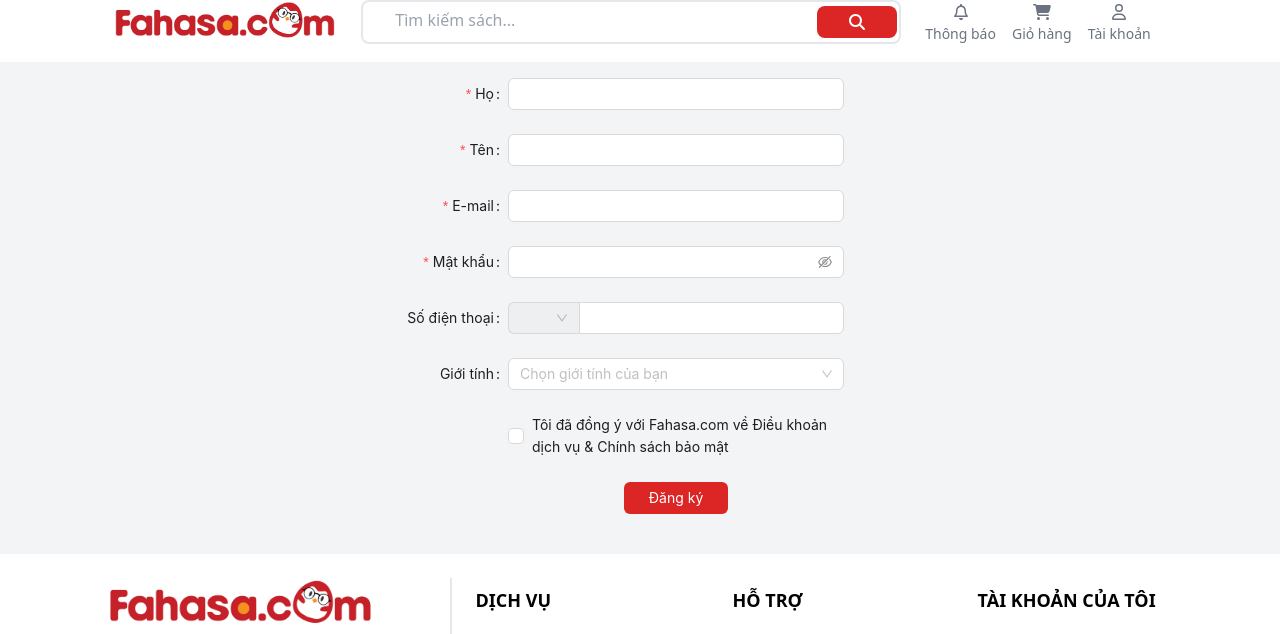
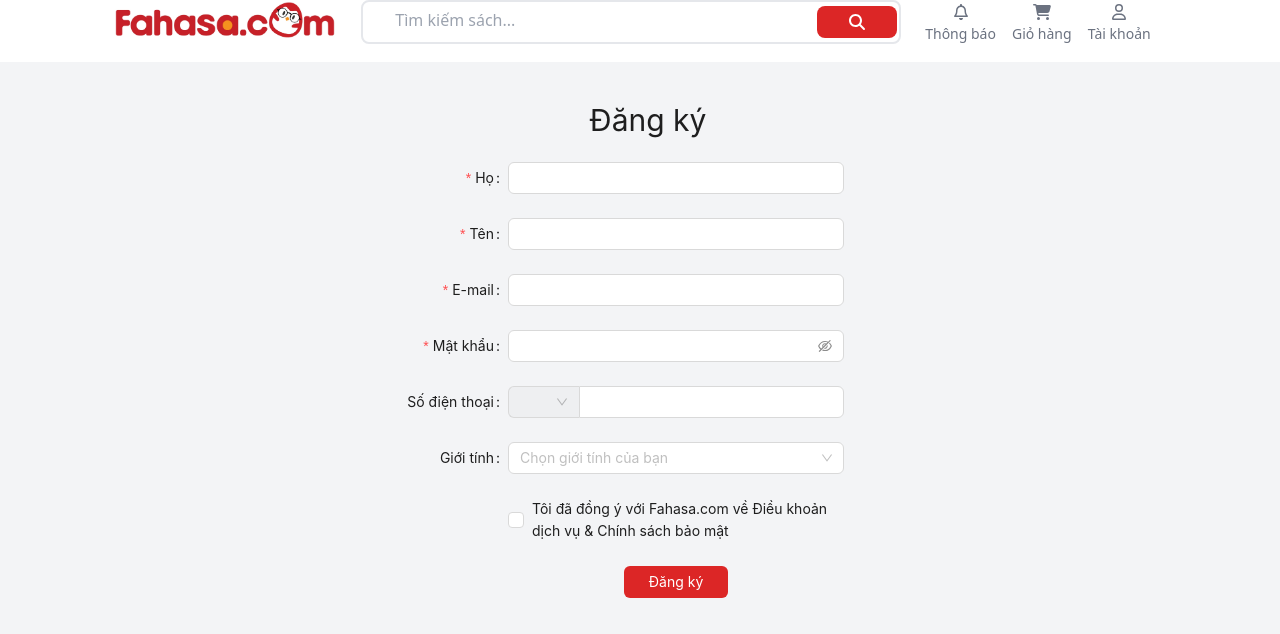
Before and after one commit to Book-Store-Project-App-Web/book-store-front-end, a React (Vite) app: page /register in a window 1280 px wide. Shown: the part 318-952 px from the top of the page. Built offline with nearby package versions, Linux system fonts and the light colour scheme.

Commit message:
handle_callAPI_login_signup_and_create_react-toastify

```diff
--- a/package.json
+++ b/package.json
@@ -21,10 +21,13 @@
     "@fortawesome/react-fontawesome": "^0.2.2",
     "antd": "^5.19.2",
     "autoprefixer": "^10.4.19",
+    "axios": "^1.7.2",
     "postcss": "^8.4.39",
+    "query-string": "^9.0.0",
     "react": "^18.2.0",
     "react-dom": "^18.2.0",
     "react-router-dom": "^6.23.1",
+    "react-toastify": "^9.1.3",
     "tailwindcss": "^3.4.6"
   },
   "devDependencies": {
--- /dev/null
+++ b/src/api/authAPI.js
@@ -0,0 +1,13 @@
+import axiosClient from './axiosClient'
+
+const authAPI = {
+  logIn: (data) => {
+    const url = '/user/login'
+    return axiosClient.post(url, data)
+  },
+  signUp: (data) => {
+    const url = '/user/signup'
+    return axiosClient.post(url, data)
+  }
+}
+export default authAPI
--- /dev/null
+++ b/src/api/axiosClient.js
@@ -0,0 +1,34 @@
+import axios from 'axios'
+import queryString from 'query-string'
+
+// Set up default config for http requests here
+// Please have a look at here `https://github.com/axios/axios#request- config` for the full list of configs
+const axiosClient = axios.create({
+  baseURL: 'http://localhost:8017/api',
+  headers: {
+    'content-type': 'application/json'
+  },
+  withCredentials: true,
+  paramsSerializer: (params) => queryString.stringify(params)
+})
+
+axiosClient.interceptors.request.use(async (config) => {
+  // Handle token here ...
+  return config
+})
+
+axiosClient.interceptors.response.use(
+  (response) => {
+    if (response && response.data) {
+      return response.data
+    }
+
+    return response
+  },
+  (error) => {
+    // Handle errors
+    throw error
+  }
+)
+
+export default axiosClient
--- a/src/main.jsx
+++ b/src/main.jsx
@@ -2,9 +2,23 @@ import React from 'react'
 import ReactDOM from 'react-dom/client'
 import App from './App.jsx'
 import './index.css'
+import { ToastContainer } from 'react-toastify'
+import 'react-toastify/dist/ReactToastify.css'
 
 ReactDOM.createRoot(document.getElementById('root')).render(
   <React.StrictMode>
     <App />
+    <ToastContainer
+      position='top-center'
+      autoClose={2000}
+      hideProgressBar={false}
+      newestOnTop={false}
+      closeOnClick
+      rtl={false}
+      pauseOnFocusLoss
+      draggable
+      pauseOnHover
+      theme='light'
+    />
   </React.StrictMode>
 )
--- a/src/pages/Auth/LogIn.jsx
+++ b/src/pages/Auth/LogIn.jsx
@@ -1,10 +1,27 @@
 import { LockOutlined, UserOutlined } from '@ant-design/icons'
-import { Button, Form, Input } from 'antd'
-import { NavLink } from 'react-router-dom'
+import { Button, Form, Input, Spin } from 'antd'
+import { useState } from 'react'
+import { NavLink, useNavigate } from 'react-router-dom'
+import { toast } from 'react-toastify'
+import authAPI from '~/api/authAPI'
 
 function LogIn() {
-  const onFinish = (values) => {
-    console.log('Received values of form: ', values)
+  const [isLoading, setisLoading] = useState(false)
+
+  const navigate = useNavigate()
+
+  const onFinish = async (data) => {
+    setisLoading(true)
+
+    try {
+      await authAPI.logIn(data)
+      toast.success('Đăng nhập thành công !')
+      navigate('/')
+    } catch (error) {
+      toast.error(error.response.data.message)
+    } finally {
+      setisLoading(false)
+    }
   }
   return (
     <>
@@ -21,7 +38,7 @@ function LogIn() {
             <p className='text-3xl text-center py-6'>Đăng Nhập</p>
             <Form.Item
               className='mb-8'
-              name='username'
+              name='email'
               rules={[
                 {
                   required: true,
@@ -52,9 +69,16 @@ function LogIn() {
             </Form.Item>
 
             <Form.Item className='text-center'>
-              <Button type='danger' htmlType='submit' className='login-form-button px-6 bg-red-600 text-white'>
-                Đăng nhập
-              </Button>
+              {isLoading ? (
+                <Button disabled className='login-form-button px-6 bg-red-600 text-white'>
+                  <Spin size='small' />
+                  Đăng nhập
+                </Button>
+              ) : (
+                <Button type='danger' htmlType='submit' className='login-form-button px-6 bg-red-600 text-white'>
+                  Đăng nhập
+                </Button>
+              )}
             </Form.Item>
           </Form>
         </div>
--- a/src/pages/Auth/Register.jsx
+++ b/src/pages/Auth/Register.jsx
@@ -1,4 +1,8 @@
-import { Button, Checkbox, Form, Input, Select } from 'antd'
+import { Button, Checkbox, Form, Input, Select, Spin } from 'antd'
+import { useState } from 'react'
+import { useNavigate } from 'react-router-dom'
+import { toast } from 'react-toastify'
+import authAPI from '~/api/authAPI'
 const { Option } = Select
 
 const formItemLayout = {
@@ -32,8 +36,21 @@ const tailFormItemLayout = {
   }
 }
 function Register() {
-  const onFinish = (values) => {
-    console.log('Received values of form: ', values)
+  const [isLoading, setisLoading] = useState(false)
+
+  const navigate = useNavigate()
+
+  const onFinish = async (values) => {
+    setisLoading(true)
+    try {
+      await authAPI.signUp(values)
+      toast.success('Đăng ký thành công, vui lòng đăng nhập tài khoản')
+      navigate('/login')
+    } catch (error) {
+      toast.error(error.response.data.message)
+    } finally {
+      setisLoading(false)
+    }
   }
   const prefixSelector = (
     <Form.Item name='prefix' noStyle>
@@ -60,6 +77,8 @@ function Register() {
         }}
         scrollToFirstError
       >
+        <p className='text-3xl text-center py-6 pl-28'>Đăng ký</p>
+
         <Form.Item
           name='firstName'
           label='Họ'
@@ -144,9 +163,16 @@ function Register() {
           <Checkbox>Tôi đã đồng ý với Fahasa.com về Điều khoản dịch vụ & Chính sách bảo mật</Checkbox>
         </Form.Item>
         <Form.Item {...tailFormItemLayout} className='text-center'>
-          <Button type='danger' htmlType='submit' className='login-form-button px-6 bg-red-600 text-white'>
-            Đăng ký
-          </Button>
+          {isLoading ? (
+            <Button disabled htmlType='submit' className='login-form-button px-6 bg-red-600 text-white'>
+              <Spin size='small' />
+              Đăng ký
+            </Button>
+          ) : (
+            <Button type='danger' htmlType='submit' className='login-form-button px-6 bg-red-600 text-white'>
+              Đăng ký
+            </Button>
+          )}
         </Form.Item>
       </Form>
     </div>
```
Also changed, not shown: 1 other file (tests, documents, lock files or other folders).
